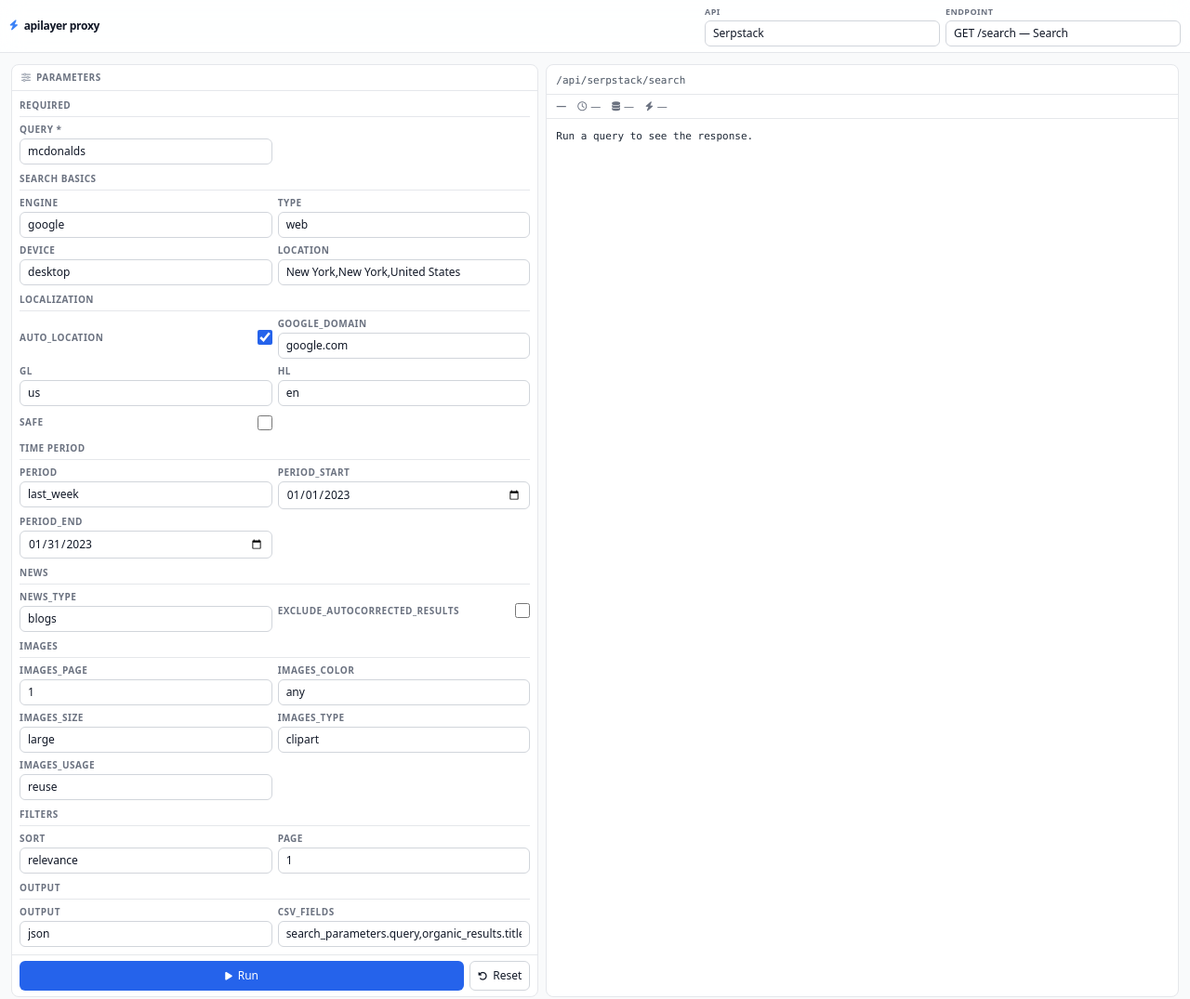
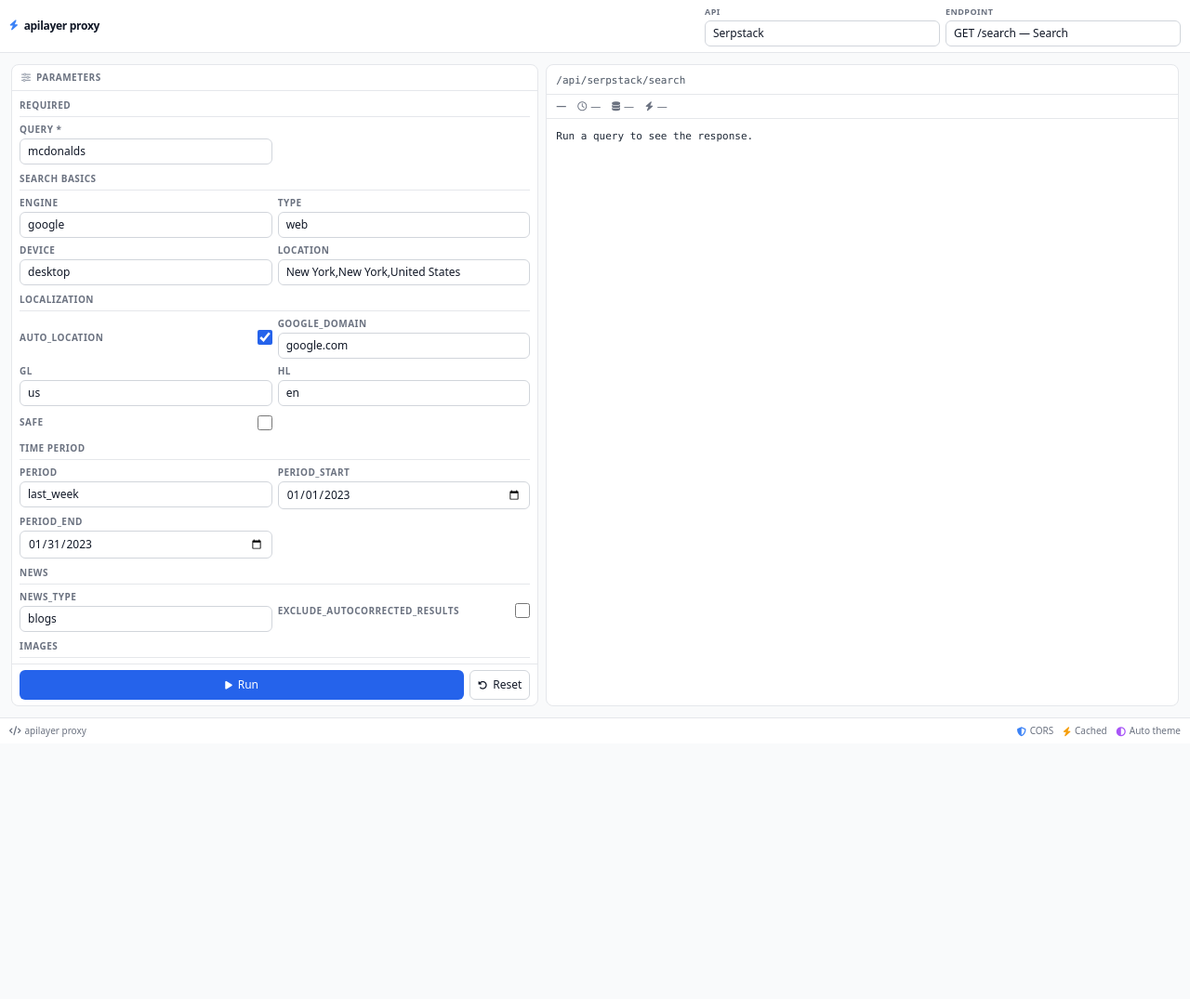
Before and after one commit to rabiya3544-cloud/apilayer-proxy, a website: page public/index.html in a window 1280 px wide. Shown: the top 1075 px of the page at 93% size. After the commit the page ends 800 px from the top, so only its background shows below. Drawn offline with nearby package versions, Linux system fonts and the light colour scheme.

Commit message:
Update index.html

```diff
--- a/public/index.html
+++ b/public/index.html
@@ -8,9 +8,7 @@
 <meta name="theme-color" content="#171717" media="(prefers-color-scheme: dark)">
 <script src="https://cdn.tailwindcss.com"></script>
 <link rel="stylesheet" href="https://cdnjs.cloudflare.com/ajax/libs/font-awesome/6.5.1/css/all.min.css" crossorigin="anonymous" referrerpolicy="no-referrer">
-<script>
-  tailwind.config = { darkMode: "media" };
-</script>
+<script>tailwind.config = { darkMode: "media" };</script>
 <style>
   html { -webkit-text-size-adjust: 100%; }
   body { -webkit-tap-highlight-color: transparent; }
@@ -21,10 +19,10 @@
   select { -webkit-appearance: none; appearance: none; background-image: none; }
 </style>
 </head>
-<body class="min-h-screen flex flex-col bg-gray-50 dark:bg-neutral-950 text-gray-900 dark:text-neutral-100 antialiased text-[13px]">
+<body class="h-dvh flex flex-col overflow-hidden bg-gray-50 dark:bg-neutral-950 text-gray-900 dark:text-neutral-100 antialiased text-[13px]">
 
-<!-- ═══════ HEADER ═══════ -->
-<header class="sticky top-0 z-20 border-b border-gray-200 dark:border-neutral-800 bg-white/85 dark:bg-neutral-900/85 backdrop-blur-md">
+<!-- HEADER — shrink-0, pinned at top by flex layout -->
+<header class="shrink-0 z-20 border-b border-gray-200 dark:border-neutral-800 bg-white/95 dark:bg-neutral-900/95 backdrop-blur-md">
   <div class="mx-auto max-w-7xl px-2.5 py-1.5 flex flex-col sm:flex-row sm:items-center gap-1.5">
     <div class="flex items-center gap-1.5 shrink-0">
       <i class="fa-solid fa-bolt text-blue-500 text-[11px]"></i>
@@ -43,11 +41,11 @@
   </div>
 </header>
 
-<!-- ═══════ MAIN ═══════ -->
-<main class="flex-1 mx-auto max-w-7xl w-full p-2 grid grid-cols-1 gap-2 lg:grid-cols-[minmax(0,1fr)_minmax(0,1.2fr)] lg:p-3 lg:overflow-hidden lg:h-[calc(100vh-6.5rem)]">
+<!-- MAIN — flex-1 fills remaining space, scrolls internally -->
+<main class="flex-1 min-h-0 overflow-y-auto lg:overflow-hidden p-2 grid grid-cols-1 gap-2 content-start lg:content-stretch lg:grid-cols-[minmax(0,1fr)_minmax(0,1.2fr)] lg:grid-rows-1 lg:p-3">
 
-  <!-- ─── Form panel ─── -->
-  <section class="flex flex-col min-h-0 rounded-lg border border-gray-200 dark:border-neutral-800 bg-white dark:bg-neutral-900 overflow-hidden lg:max-h-full">
+  <!-- Form panel -->
+  <section class="flex flex-col rounded-lg border border-gray-200 dark:border-neutral-800 bg-white dark:bg-neutral-900 overflow-hidden lg:min-h-0">
     <div class="px-2.5 py-1.5 border-b border-gray-200 dark:border-neutral-800 flex items-center gap-1.5 shrink-0">
       <i class="fa-solid fa-sliders text-[10px] text-gray-400 dark:text-neutral-500"></i>
       <span class="text-[10px] uppercase tracking-wider font-semibold text-gray-500 dark:text-neutral-400">Parameters</span>
@@ -63,8 +61,8 @@
     </div>
   </section>
 
-  <!-- ─── Response panel ─── -->
-  <section class="flex flex-col min-h-0 rounded-lg border border-gray-200 dark:border-neutral-800 bg-white dark:bg-neutral-900 overflow-hidden lg:max-h-full">
+  <!-- Response panel -->
+  <section class="flex flex-col rounded-lg border border-gray-200 dark:border-neutral-800 bg-white dark:bg-neutral-900 overflow-hidden lg:min-h-0">
     <div class="px-2.5 py-1.5 border-b border-gray-200 dark:border-neutral-800 shrink-0">
       <code id="urlPreview" class="text-[11px] font-mono text-gray-600 dark:text-neutral-400 break-all leading-snug">—</code>
     </div>
@@ -74,12 +72,12 @@
       <span id="size" class="text-gray-500 dark:text-neutral-400"><i class="fa-solid fa-database mr-1 text-[10px]"></i>—</span>
       <span id="cache" class="text-gray-500 dark:text-neutral-400"><i class="fa-solid fa-bolt mr-1 text-[10px]"></i>—</span>
     </div>
-    <pre id="response" class="flex-1 overflow-auto p-2.5 m-0 font-mono text-[11px] leading-relaxed whitespace-pre-wrap break-words text-gray-800 dark:text-neutral-200 min-h-[240px]">Run a query to see the response.</pre>
+    <pre id="response" class="flex-1 min-h-[120px] lg:min-h-0 overflow-auto p-2.5 m-0 font-mono text-[11px] leading-relaxed whitespace-pre-wrap break-words text-gray-800 dark:text-neutral-200">Run a query to see the response.</pre>
   </section>
 </main>
 
-<!-- ═══════ FOOTER ═══════ -->
-<footer class="border-t border-gray-200 dark:border-neutral-800 bg-white dark:bg-neutral-900">
+<!-- FOOTER — shrink-0, always visible at bottom -->
+<footer class="shrink-0 border-t border-gray-200 dark:border-neutral-800 bg-white dark:bg-neutral-900">
   <div class="mx-auto max-w-7xl px-2.5 py-1.5 flex items-center justify-between gap-2 text-[10px] text-gray-500 dark:text-neutral-400">
     <span><i class="fa-solid fa-code mr-1"></i>apilayer proxy</span>
     <span class="flex items-center gap-2.5">
@@ -428,8 +426,7 @@
   endpointSelect.innerHTML = "";
   for (const ep of cfg.endpoints || []) {
     const opt = document.createElement("option");
-    opt.value = ep.id;
-    opt.textContent = ep.label;
+    opt.value = ep.id; opt.textContent = ep.label;
     if (ep.id === currentEndpoint) opt.selected = true;
     endpointSelect.appendChild(opt);
   }
@@ -505,17 +502,14 @@
   for (const section of ep.sections) {
     const sec = document.createElement("div");
     sec.className = "space-y-1.5";
-
     const h = document.createElement("div");
     h.className = "text-[10px] uppercase tracking-wider font-semibold text-gray-500 dark:text-neutral-400 border-b border-gray-200 dark:border-neutral-800 pb-1";
     h.textContent = section.title;
     sec.appendChild(h);
-
     const grid = document.createElement("div");
     grid.className = "grid grid-cols-1 sm:grid-cols-2 gap-1.5";
     for (const f of section.fields) grid.appendChild(buildField(f));
     sec.appendChild(grid);
-
     form.appendChild(sec);
   }
   updatePreview();
```
